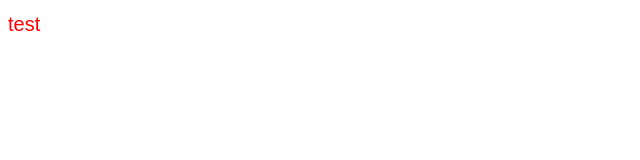
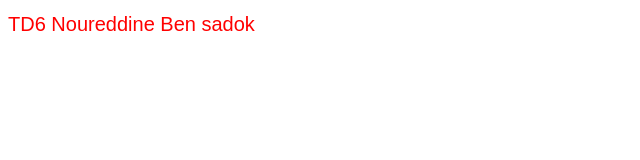
Before and after one commit to 67Gigs/TD6GestionProjet, a plain HTML site: page index.html in a window 1280 px wide. Shown: the whole page, without its empty margins (0-640 px from the left). Drawn offline with Linux system fonts and the light colour scheme.

Commit message:
last commit 2.0

```diff
--- a/index.html
+++ b/index.html
@@ -8,6 +8,6 @@
     <link rel="stylesheet" href="style.css">
 </head>
 <body>
-    <h1>test</h1>
+    <h1>TD6 Noureddine Ben sadok</h1>
 </body>
 </html>
```
